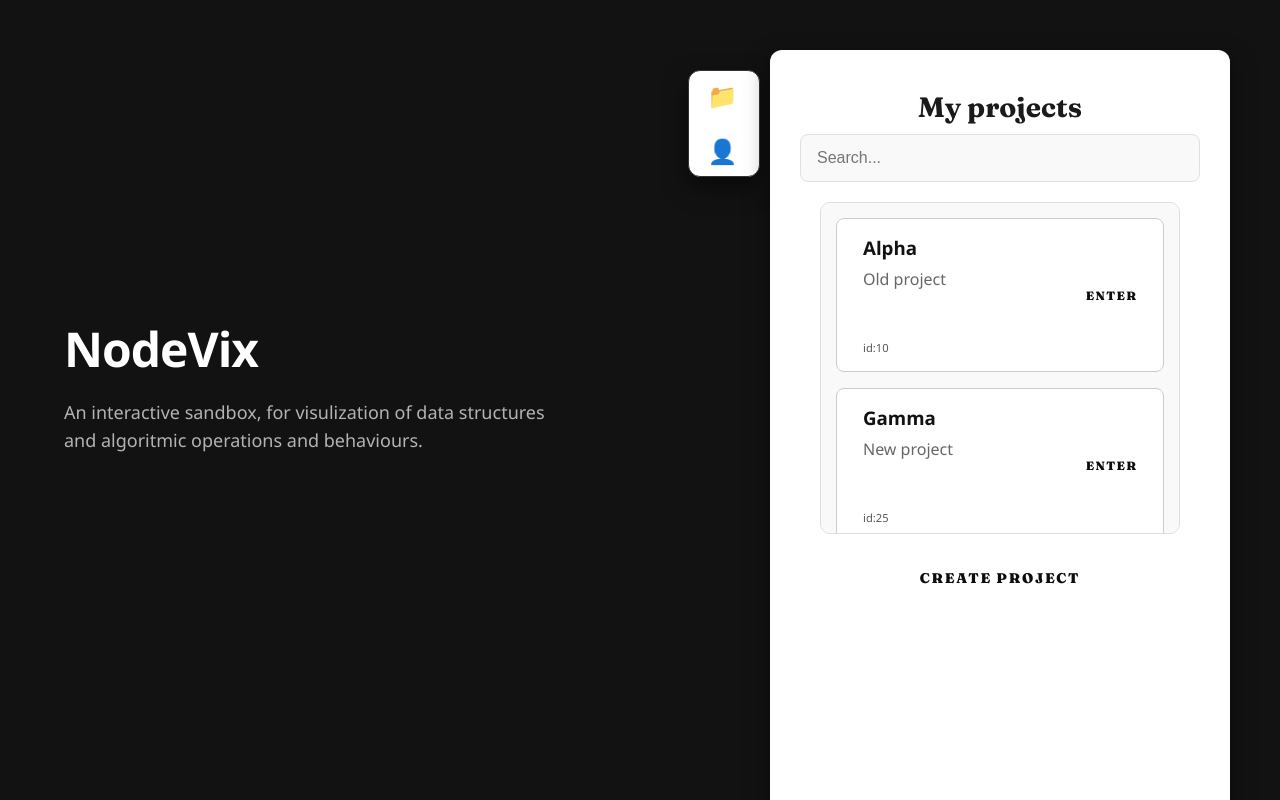
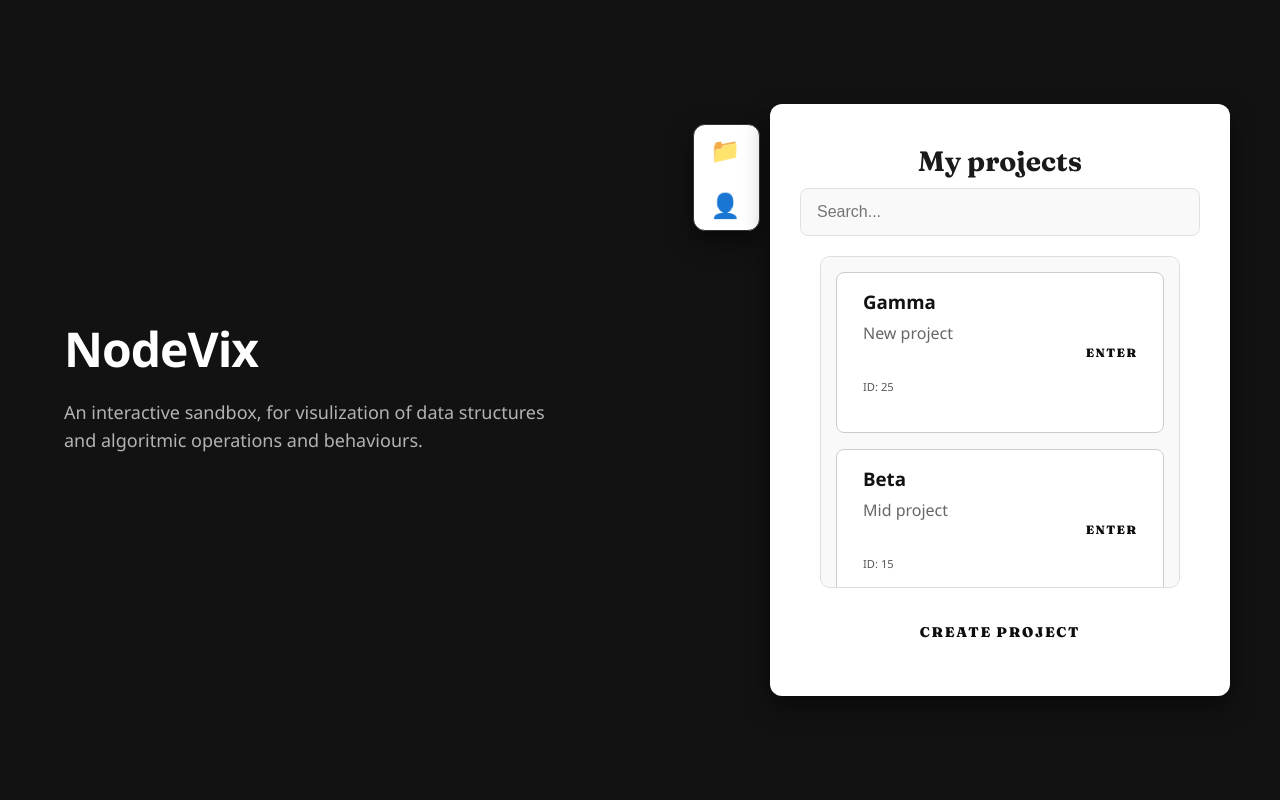
Before and after one commit to FerCesio/NodeVix, a React (Vite) app in the folder app/: page /home in a window 1280 px wide. Shown: the top 800 px of the page. Built offline with nearby package versions, Linux system fonts and the light colour scheme.

Commit message:
implement: user can modify its name or password

```diff
--- a/app/src/components/LoginForm.tsx
+++ b/app/src/components/LoginForm.tsx
@@ -23,10 +23,12 @@ export default function LoginForm() {
         "/auth/login",
         form
       );
+      localStorage.setItem("userId", String(res.data.id));
+
 
       console.log(res.data);
+      alert("Usuario inicio sesion");
       window.location.href ="/home";
-      alert("Usuario inicio sesion");
 
     } catch (err:any) {
 
--- a/app/src/components/ProjectsBrowse.tsx
+++ b/app/src/components/ProjectsBrowse.tsx
@@ -1,36 +1,43 @@
 import { useState } from "react";
 import { api } from "../services/api";
 import "../styles/userProjects.css";
-import type { ProjectRequest, ProjectResponse } from "../types/project";
-
+import type { ReadListResponse } from "../types/project";
 
 export default function ProjectsBrowse() {
-    const projects:ProjectResponse[] = [
-        { id: 10, name: "Alpha", desc: "Old project", modDate: "01-02-2005", creationDate: "01-02-2005" },
-        { id: 25, name: "Gamma", desc: "New project", modDate: "01-02-2005", creationDate: "01-02-2005" },
-        { id: 15, name: "Beta", desc: "Mid project", modDate: "01-02-2005", creationDate: "01-02-2005" }
-    ]
+    // Estos datos ahora simulan lo que te devolvería el backend real
+    const projects: ReadListResponse[] = [
+        { id: 10, name: "Alpha", description: "Old project", modifiedOn: "01/02/2026 15:30:00", createdOn: "01/01/2026 10:00:00" },
+        { id: 25, name: "Gamma", description: "New project", modifiedOn: "15/03/2026 18:20:10", createdOn: "10/03/2026 09:00:00" },
+        { id: 15, name: "Beta", description: "Mid project", modifiedOn: "10/02/2026 12:00:00", createdOn: "05/02/2026 11:45:00" }
+    ];
 
+    // Ordenamos por fecha de modificación (más recientes primero)
+    const sortedProjects = [...projects].sort((a, b) => {
+        // 1. Separamos la fecha de la hora usando el espacio
+        // "dd/MM/yyyy HH:mm:ss" -> ["dd/MM/yyyy", "HH:mm:ss"]
+        const [datePartA, timePartA] = a.modifiedOn.split(" ");
+        const [datePartB, timePartB] = b.modifiedOn.split(" ");
 
-    // Ordenamos por prioridad (de menor a mayor)
-    const sortedProjects = [...projects].sort((a, b) => {
-        // 1. Dividimos el string "DD-MM-YYYY" en partes
-        const [dayA, monthA, yearA] = a.modDate.split("-").map(Number);
-        const [dayB, monthB, yearB] = b.modDate.split("-").map(Number);
+        // 2. Dividimos la fecha por "/" y la hora por ":"
+        const [dayA, monthA, yearA] = datePartA.split("/").map(Number);
+        const [dayB, monthB, yearB] = datePartB.split("/").map(Number);
 
-        // 2. Creamos objetos Date (el mes en JS es 0-11, por eso restamos 1)
-        const dateA = new Date(yearA, monthA - 1, dayA).getTime();
-        const dateB = new Date(yearB, monthB - 1, dayB).getTime();
+        const [hA, minA, sA] = timePartA.split(":").map(Number);
+        const [hB, minB, sB] = timePartB.split(":").map(Number);
 
-        // 3. Restamos para ordenar (B - A para que las más recientes vayan arriba)
+        // 3. Creamos los objetos Date (Mes es 0-11)
+        const dateA = new Date(yearA, monthA - 1, dayA, hA, minA, sA).getTime();
+        const dateB = new Date(yearB, monthB - 1, dayB, hB, minB, sB).getTime();
+
+        // 4. B - A para orden descendente (más nuevo arriba)
         return dateB - dateA;
     });
 
     return (
-        <div>
+        <div className="projects-container">
             <h1>My projects</h1>
-            <form>
-                <input name="searched" placeholder="Search..." />
+            <form onSubmit={(e) => e.preventDefault()}>
+                <input name="searched" placeholder="Search..." className="search-input" />
             </form>
 
             <div className="projects-list">
@@ -49,15 +56,21 @@ export default function ProjectsBrowse() {
     );
 }
 
-function ProjectCard({project}:{project:ProjectResponse}) {
+function ProjectCard({ project }: { project: ReadListResponse }) {
+    // Mostramos solo Fecha y Hora sin los segundos para que quede más prolijo
+    // "dd/MM/yyyy HH:mm"
+    const displayDate = project.modifiedOn.substring(0, 16);
+
     return (
         <div className="project-card">
             <div className="project-info">
                 <h3>{project.name}</h3>
-            <p>{project.desc}</p>
+                <p>{project.description}</p>
 
-            {/* Este span se irá al fondo gracias al margin-top: auto */}
-            <span className="project-id">id:{project.id}</span>
+                <div className="project-card-footer">
+                    <span className="project-id">ID: {project.id}</span>
+                    <span className="project-date">{displayDate}</span>
+                </div>
             </div>
 
             <button className="btn btn-small"><span>Enter</span></button>
--- a/app/src/components/UserConfig.tsx
+++ b/app/src/components/UserConfig.tsx
@@ -1,43 +1,86 @@
 import { useState } from "react";
 import { api } from "../services/api";
-import type { ProjectRequest, ProjectResponse } from "../types/project";
-
+import type { UpdateRequest, UpdateResponse } from "../types/user";
 import "../styles/userProjects.css";
 import "../styles/general.css";
 
-// WIP --> NO ES UNA VERSION FINAL PERO VA POR ACA LA COSA
+export default function UserConfig() {
+  const [form, setForm] = useState<UpdateRequest>({
+    userName: "",
+    password: "",
+  });
 
-/*
-    Aqui tenemos la modificacion media y baja del usuario
-    1. Cambios en nombre y contraseña -> media
-    2. Poder eliminar el usuario y borrar todos los proyectos
-*/
-export default function UserConfig() {
+  const handleChange = (e: React.ChangeEvent<HTMLInputElement>) => {
+    setForm({ ...form, [e.target.name]: e.target.value });
+  };
+
+  const handleSubmit = async (e: React.FormEvent) => {
+    e.preventDefault();
+
+    const id = localStorage.getItem("userId"); // PROVISIORIO (CAMBIAR AL IMPLEMENTAR JWT)
+    console.log("ID del usuario: ", id)
+
+
+
+    if (!id) {
+      alert("No se encontró el usuario. Iniciá sesión nuevamente.");
+      return;
+    }
+
+    const payload: Partial<UpdateRequest> = {};
+    if (form.userName.trim()) payload.userName = form.userName;
+    if (form.password.trim()) payload.password = form.password;
+
+    if (Object.keys(payload).length === 0) {
+      alert("Completá al menos un campo para actualizar.");
+      return;
+    }
+
+    console.log("Payload mandado: ", payload)
+
+    try {
+      const res = await api.put<UpdateResponse>(`/auth/${id}`, payload);
+      console.log(res.data);
+      alert("Usuario actualizado correctamente.");
+    } catch (err: any) {
+      if (err.response?.data?.message) {
+        alert(err.response.data.message);
+      } else {
+        alert("Error de conexión con el servidor.");
+      }
+      console.error(err);
+    }
+  };
+
   return (
     <div className="user-config-view">
       <h1>User Config</h1>
       <p>Actualiza tu información de acceso</p>
 
-      <form style={{ textAlign: 'left' }}>
-        <div style={{ marginBottom: '15px' }}>
-          <label style={{ fontSize: '14px', fontWeight: 'bold', color: '#666' }}>
+      <form onSubmit={handleSubmit} style={{ textAlign: "left" }}>
+        <div style={{ marginBottom: "15px" }}>
+          <label style={{ fontSize: "14px", fontWeight: "bold", color: "#666" }}>
             Username
           </label>
           <input
             type="text"
-            name="username"
+            name="userName"
             placeholder="New user name..."
+            value={form.userName}
+            onChange={handleChange}
           />
         </div>
 
-        <div style={{ marginBottom: '20px' }}>
-          <label style={{ fontSize: '14px', fontWeight: 'bold', color: '#666' }}>
+        <div style={{ marginBottom: "20px" }}>
+          <label style={{ fontSize: "14px", fontWeight: "bold", color: "#666" }}>
             Password
           </label>
           <input
             type="password"
             name="password"
             placeholder="New password..."
+            value={form.password}
+            onChange={handleChange}
           />
         </div>
 
--- a/app/src/styles/general.css
+++ b/app/src/styles/general.css
@@ -41,8 +41,9 @@
   padding: 40px 30px;        /* Mucho aire por dentro */
   border-radius: 12px;       /* Bordes suavizados modernos */
   box-shadow: 0 10px 25px rgba(0, 0, 0, 0.5); /* Sombra intensa para resaltar sobre negro */
-  width: 400px;
-  height: 800px;
+  width: 90%;
+  max-width: 400px;
+  height: auto;
   text-align: center;
   transition: transform 0.3s ease; /* Pequeño efecto al cargar */
 }
```
Also changed, not shown: app/src/types/project.ts (+40 -12 lines), app/src/types/user.ts (+11 -0 lines), 1 other file (tests, documents, lock files or other folders). Lines whose indentation alone changed are shown as unchanged.
